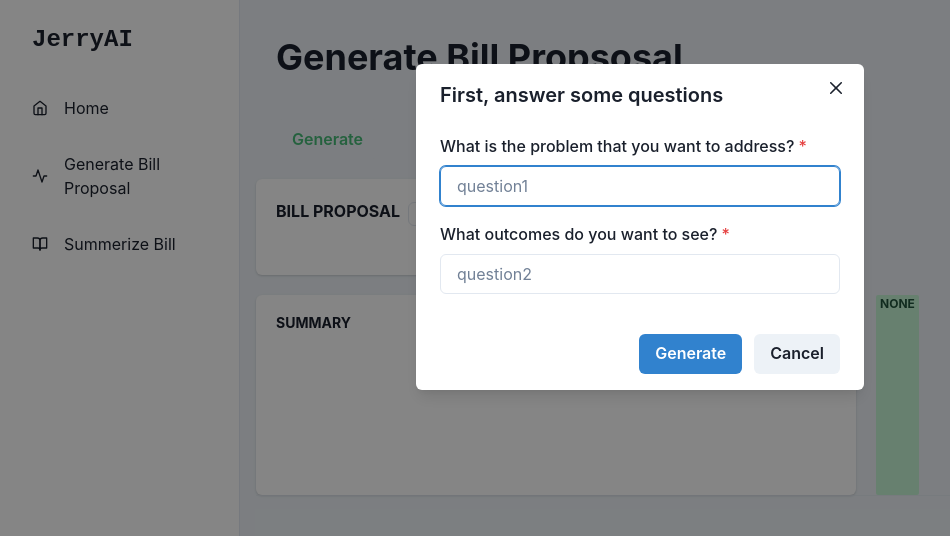
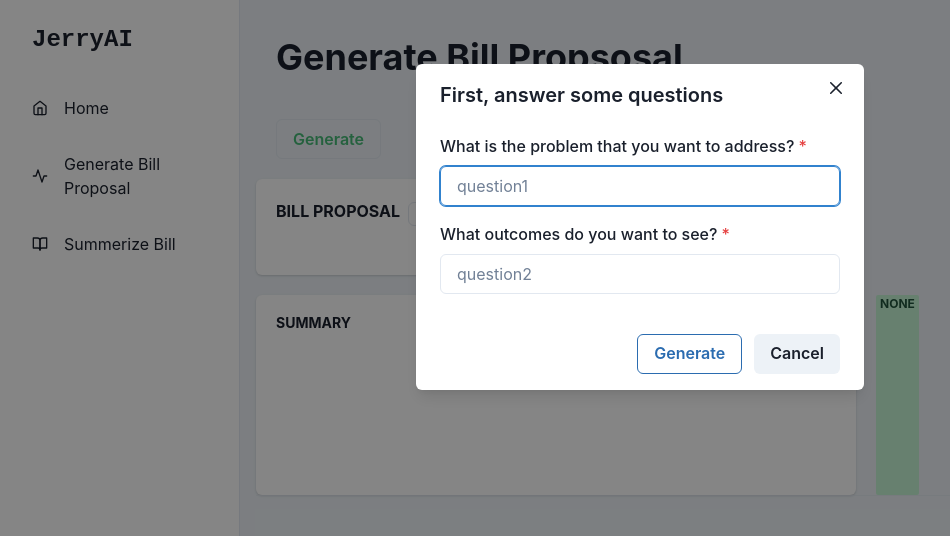
Before and after one commit to melvinhe/JerryAI, a Next.js app in the folder packages/frontend/: page /generate in a window 1280 px wide. Both pictures are taken after a click on the button "Generate". Shown: the top 536 px of the page, without its empty margins (0-950 px from the left). Built offline with nearby package versions, Linux system fonts and the light colour scheme.

Commit message:
fix button outlines

```diff
--- a/packages/frontend/src/components/SimpleModal.tsx
+++ b/packages/frontend/src/components/SimpleModal.tsx
@@ -108,7 +108,7 @@ export function SimpleModal() {
 
     return (
       <>
-        <Button onClick={onOpen} color="green.400" margin={5}>Generate</Button>
+        <Button variant="outline" onClick={onOpen} color="green.400" margin={5}>Generate</Button>
 
         <Modal
           initialFocusRef={initialRef}
@@ -135,7 +135,7 @@ export function SimpleModal() {
             </ModalBody>
 
             <ModalFooter>
-              <Button colorScheme='blue' mr={3} onClick={handleSubmit}>
+              <Button variant="outline" colorScheme='blue' mr={3} onClick={handleSubmit}>
                 Generate
               </Button>
               <Button onClick={onClose}>Cancel</Button>
```
